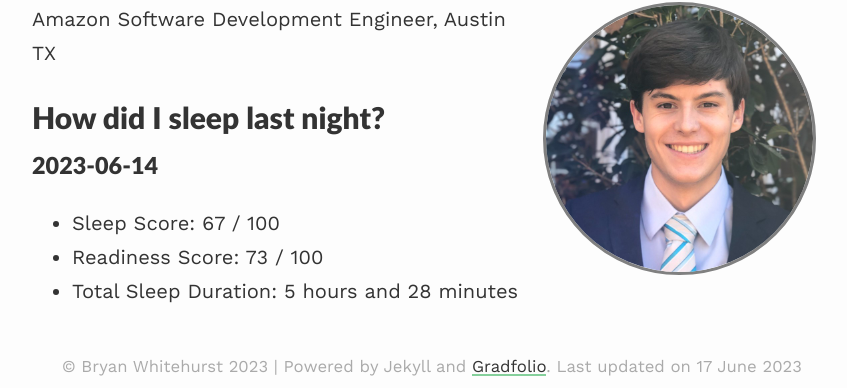
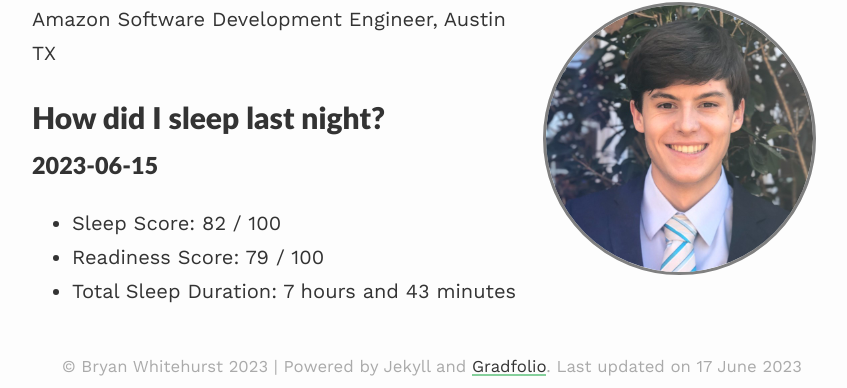
Before and after one commit to BryanWhitehurst/bryanwhitehurst.github.io, a Jekyll site: the page built from index.md, in a window 1280 px wide. Shown: the part 190-578 px from the top of the page, without its empty margins (208-1055 px from the left). Built offline with Jekyll 4.4.1, drawn with Linux system fonts in a browser that asks for light colours; nearby versions of some CDN libraries.

Commit message:
daily oura update

```diff
--- a/index.md
+++ b/index.md
@@ -10,7 +10,7 @@ published: true
 Amazon Software Development Engineer, Austin TX
 
 # How did I sleep last night?
-### 2023-06-14
-- Sleep Score: 67 / 100
-- Readiness Score: 73 / 100
-- Total Sleep Duration: 5 hours and 28 minutes
+### 2023-06-15
+- Sleep Score: 82 / 100
+- Readiness Score: 79 / 100
+- Total Sleep Duration: 7 hours and 43 minutes
```
